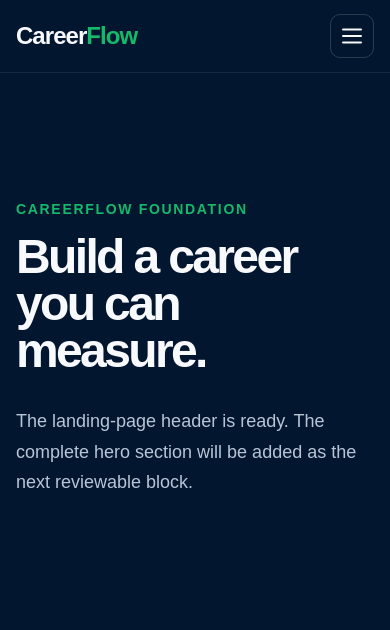
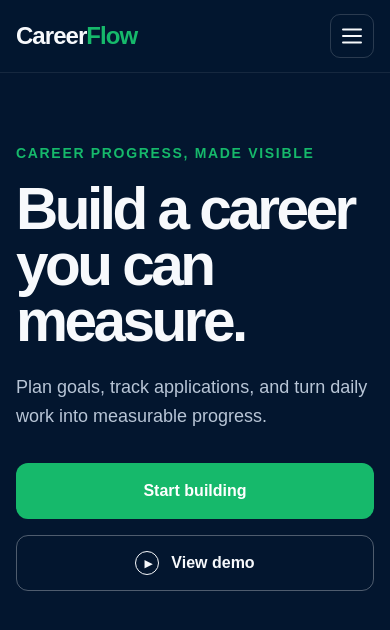
Before and after one commit to ArseniyTuranskiy/CareerFlow, a Next.js app: page / in a window 390 px wide. Shown: the top 630 px of the page. Built offline with nearby package versions, Linux system fonts and the light colour scheme.

Commit message:
feat: add responsive hero content

```diff
--- a/app/globals.css
+++ b/app/globals.css
@@ -31,34 +31,3 @@ textarea,
 select {
   font: inherit;
 }
-
-.site-shell {
-  width: min(100% - 2rem, var(--content-width));
-  margin-inline: auto;
-  padding-block: 8rem;
-}
-
-.eyebrow {
-  margin: 0 0 1rem;
-  color: var(--color-accent);
-  font-size: 0.875rem;
-  font-weight: 700;
-  letter-spacing: 0.12em;
-  text-transform: uppercase;
-}
-
-h1 {
-  max-width: 12ch;
-  margin: 0;
-  font-size: clamp(3rem, 7vw, 6rem);
-  line-height: 0.98;
-  letter-spacing: -0.055em;
-}
-
-.intro {
-  max-width: 42rem;
-  margin: 2rem 0 0;
-  color: var(--color-text-muted);
-  font-size: 1.125rem;
-  line-height: 1.7;
-}
--- a/app/page.tsx
+++ b/app/page.tsx
@@ -1,16 +1,12 @@
+import { HeroSection } from "@/components/hero-section/hero-section";
 import { SiteHeader } from "@/components/site-header/site-header";
 
 export default function HomePage() {
   return (
     <>
       <SiteHeader />
-      <main className="site-shell" id="product">
-        <p className="eyebrow">CareerFlow foundation</p>
-        <h1>Build a career you can measure.</h1>
-        <p className="intro">
-          The landing-page header is ready. The complete hero section will be added
-          as the next reviewable block.
-        </p>
+      <main>
+        <HeroSection />
       </main>
     </>
   );
--- /dev/null
+++ b/components/hero-section/hero-section.module.css
@@ -0,0 +1,126 @@
+.hero {
+  width: min(100% - 2rem, var(--content-width));
+  margin-inline: auto;
+  padding-block: clamp(4.5rem, 9vw, 7rem);
+}
+
+.content {
+  max-width: 44rem;
+}
+
+.eyebrow {
+  margin: 0 0 1.25rem;
+  color: var(--color-accent);
+  font-size: 0.875rem;
+  font-weight: 800;
+  letter-spacing: 0.12em;
+  text-transform: uppercase;
+}
+
+.title {
+  margin: 0;
+  font-size: clamp(3.25rem, 6vw, 5.25rem);
+  line-height: 0.96;
+  letter-spacing: -0.06em;
+  text-wrap: balance;
+}
+
+.title span {
+  display: block;
+}
+
+.description {
+  max-width: 37rem;
+  margin: 2rem 0 0;
+  color: var(--color-text-muted);
+  font-size: clamp(1.125rem, 2vw, 1.375rem);
+  line-height: 1.6;
+}
+
+.actions {
+  display: flex;
+  flex-wrap: wrap;
+  gap: 1rem;
+  margin-top: 2.5rem;
+}
+
+.primaryAction,
+.secondaryAction {
+  display: inline-flex;
+  min-height: 3.5rem;
+  align-items: center;
+  justify-content: center;
+  padding-inline: 1.75rem;
+  border-radius: 0.75rem;
+  font-weight: 750;
+  text-decoration: none;
+  transition:
+    border-color 160ms ease,
+    background-color 160ms ease,
+    color 160ms ease,
+    transform 160ms ease;
+}
+
+.primaryAction {
+  color: #ffffff;
+  background: var(--color-accent);
+}
+
+.primaryAction:hover {
+  background: var(--color-accent-strong);
+  transform: translateY(-1px);
+}
+
+.secondaryAction {
+  gap: 0.75rem;
+  border: 1px solid rgb(255 255 255 / 30%);
+  color: var(--color-text);
+}
+
+.secondaryAction:hover {
+  border-color: rgb(22 185 107 / 65%);
+  color: var(--color-accent);
+  transform: translateY(-1px);
+}
+
+.playIcon {
+  display: inline-flex;
+  width: 1.5rem;
+  height: 1.5rem;
+  align-items: center;
+  justify-content: center;
+  padding-left: 0.125rem;
+  border: 1px solid currentColor;
+  border-radius: 50%;
+  font-size: 0.625rem;
+}
+
+.primaryAction:focus-visible,
+.secondaryAction:focus-visible {
+  outline: 3px solid rgb(22 185 107 / 45%);
+  outline-offset: 4px;
+}
+
+@media (max-width: 40rem) {
+  .hero {
+    padding-block: 4.5rem;
+  }
+
+  .title {
+    font-size: clamp(3rem, 15vw, 4.5rem);
+  }
+
+  .description {
+    margin-top: 1.5rem;
+  }
+
+  .actions {
+    display: grid;
+    margin-top: 2rem;
+  }
+
+  .primaryAction,
+  .secondaryAction {
+    width: 100%;
+  }
+}
--- /dev/null
+++ b/components/hero-section/hero-section.tsx
@@ -0,0 +1,31 @@
+import styles from "./hero-section.module.css";
+
+export function HeroSection() {
+  return (
+    <section className={styles.hero} id="product" aria-labelledby="hero-title">
+      <div className={styles.content}>
+        <p className={styles.eyebrow}>Career progress, made visible</p>
+        <h1 className={styles.title} id="hero-title">
+          <span>Build a career</span>
+          <span>you can measure.</span>
+        </h1>
+        <p className={styles.description}>
+          Plan goals, track applications, and turn daily work into measurable
+          progress.
+        </p>
+
+        <div className={styles.actions}>
+          <a className={styles.primaryAction} href="#start">
+            Start building
+          </a>
+          <a className={styles.secondaryAction} href="#demo">
+            <span className={styles.playIcon} aria-hidden="true">
+              ▶
+            </span>
+            View demo
+          </a>
+        </div>
+      </div>
+    </section>
+  );
+}
```
Also changed, not shown: 5 other files (tests, documents, lock files or other folders).
